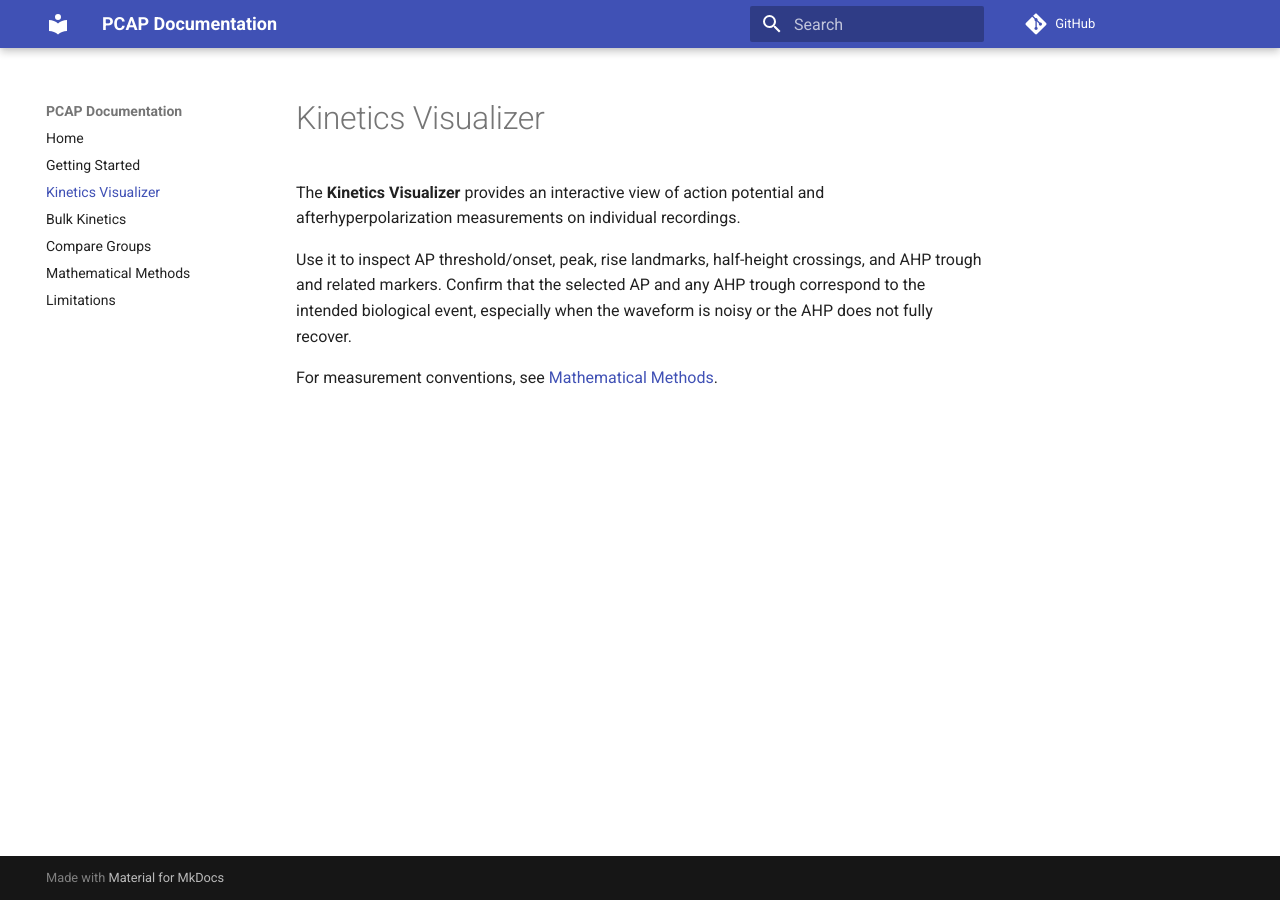
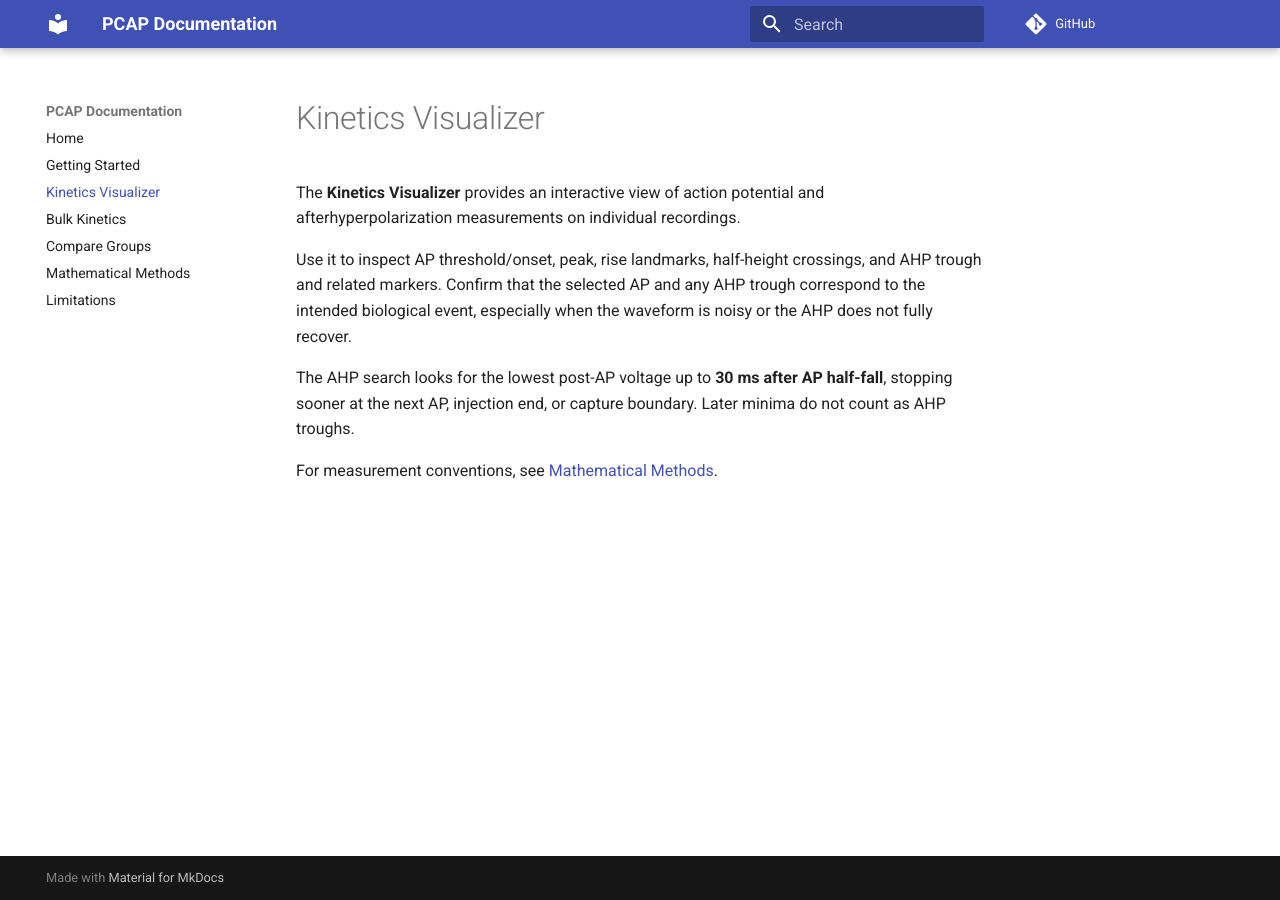
Before and after one commit to theafairfax/pcap, an MkDocs documentation site: the page built from docs/kinetics-visualizer.md, in a window 1280 px wide. Built offline with MkDocs 1.6.1 and Material for MkDocs 9.7.7, drawn with Linux system fonts in a browser that asks for light colours; comment, search, counter and statistics services are not loaded.

Commit message:
Migrate saved reference measurements and document 30 ms AHP search

```diff
--- a/docs/kinetics-visualizer.md
+++ b/docs/kinetics-visualizer.md
@@ -4,4 +4,6 @@ The **Kinetics Visualizer** provides an interactive view of action potential and
 
 Use it to inspect AP threshold/onset, peak, rise landmarks, half-height crossings, and AHP trough and related markers. Confirm that the selected AP and any AHP trough correspond to the intended biological event, especially when the waveform is noisy or the AHP does not fully recover.
 
+The AHP search looks for the lowest post-AP voltage up to **30 ms after AP half-fall**, stopping sooner at the next AP, injection end, or capture boundary. Later minima do not count as AHP troughs.
+
 For measurement conventions, see [Mathematical Methods](mathematical-methods.md).
```
